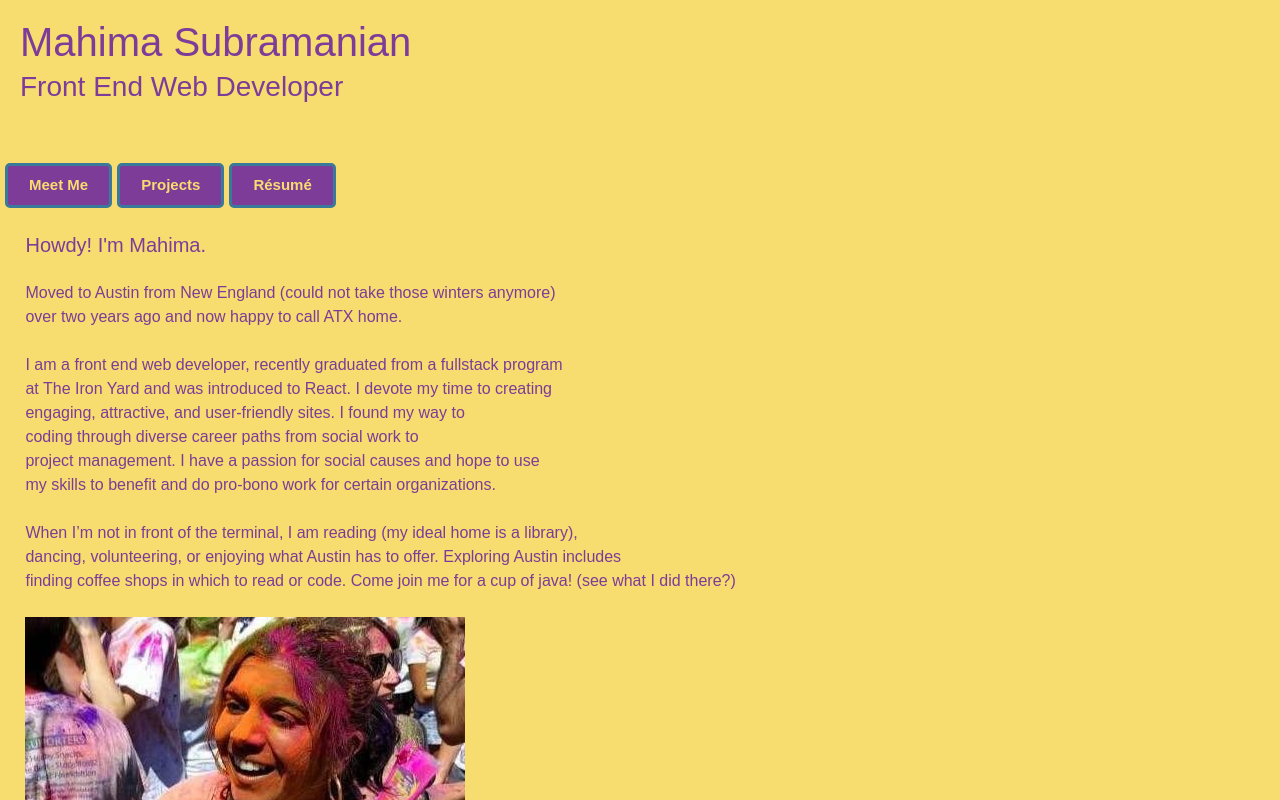
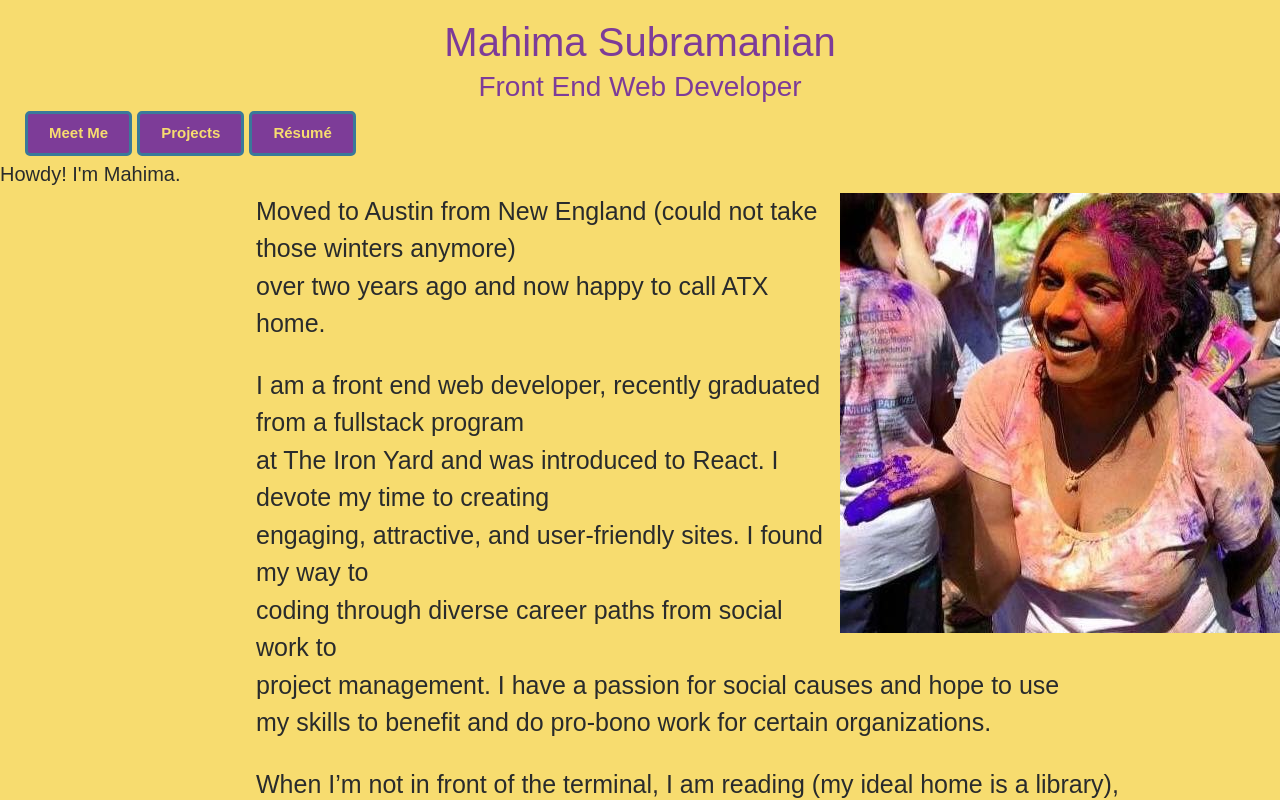
Before and after one commit to Smahima/smahima.github.io, a React (Create React App) app: page / in a window 1280 px wide. Shown: the top 800 px of the page. Built offline with nearby package versions, Linux system fonts and the light colour scheme.

Commit message:
centered header, brought picture to side of text on about.

```diff
--- a/src/components/About.js
+++ b/src/components/About.js
@@ -9,6 +9,11 @@ export default class About extends Component {
       <div className="About">
 
         <div className="about">
+
+          <div className="pic">
+            <img src={picture} alt="Me at a Holi celebration, covered in colorful powder">
+            </img>
+          </div>
 
           <p>Moved to Austin from New England (could not take those winters anymore)</p>
           <p>over two years ago and now happy to call ATX home.</p><br></br>
@@ -24,10 +29,7 @@ export default class About extends Component {
           <p>dancing, volunteering, or enjoying what Austin has to offer. Exploring Austin includes</p>
           <p>finding coffee shops in which to read or code. Come join me for a cup of java! (see what I did there?)</p><br></br>
 
-        <div className="pic">
-          <img src={picture} alt="Me at a Holi celebration, covered in colorful powder">
-          </img>
-        </div>
+
 
         </div>
 
--- a/src/components/BaseLayout.js
+++ b/src/components/BaseLayout.js
@@ -16,13 +16,15 @@ class BaseLayout extends Component {
         <h1> Mahima Subramanian</h1>
         <h3> Front End Web Developer</h3>
 
+        <div className="nav">
+        <button><NavLink activeClassName="selected" className="nav-link" exact to="/about">Meet Me</NavLink></button>
+        <button><NavLink activeClassName="selected" className="nav-link" to="/projects">Projects</NavLink></button>
+        <button><NavLink activeClassName="selected" className="nav-link" to="/resume">Résumé</NavLink></button>
+        </div>
+
        </div>
 
-      <div className="nav">
-      <button><NavLink activeClassName="selected" className="nav-link" exact to="/about">Meet Me</NavLink></button>
-      <button><NavLink activeClassName="selected" className="nav-link" to="/projects">Projects</NavLink></button>
-      <button><NavLink activeClassName="selected" className="nav-link" to="/resume">Résumé</NavLink></button>
-      </div>
+
         {this.props.children}
 
         <footer className="contact">
--- a/src/components/Projects.js
+++ b/src/components/Projects.js
@@ -13,8 +13,8 @@ export default class Projects extends Component {
        <div className="portfolio">
 
        <div className="project">
-         <h3> Calculator </h3>
-         <p className="project-info"> A simple calcultor with Johnny 5 as your mascot.</p>
+         <h3> Calculator</h3>
+         <p className="project-info">This project tasked us to create a simple calcultor able to handle basic arithmetic.</p>
          <img src={calculator} className="portfolio-image"/>
          <p className="technology"> <span className="bold"> Technology used:</span> CSS, HTML5, JavaScript</p>
          <div className="project-links">
@@ -36,7 +36,7 @@ export default class Projects extends Component {
 
          <div className="project">
            <h3>Natya Connect</h3>
-           <p className="project-info"> A forum to connect Bharathanatyam enthusiasts</p>
+           <p className="project-info">A forum to connect Bharathanatyam enthusiasts</p>
            <p className="technology"> <span className="bold"> Technology used:</span> CSS, HTML5, JavaScript, React</p>
         </div>
 
--- a/src/styles/index.css
+++ b/src/styles/index.css
@@ -3,24 +3,11 @@ body {
   padding: 0;
   font-family: sans-serif;
   background-color: #F7DC6F;
-
 }
 
-.App {
-  text-align: center;
-}
-
-.About {
-  margin: 2% 0 0 1%;
-  color: #7D3C98;
-
-}
-
-.about h5 {
-  margin-left: 1%;
-}
 .about p {
-  margin-bottom: 0;
+  margin: 0 0 0 20%;
+  font-size: 25px;
 }
 
 .header {
@@ -29,11 +16,12 @@ body {
   padding: 20px;
   color:   #7D3C98;
   margin-bottom: 1%;
+  text-align: center;
 }
 
-.nav {
-  display: flex;
-  flex-direction: row;
+.pic {
+  float: right;
+  border-radius: 10px;
 }
 
 button {
@@ -53,11 +41,10 @@ button:hover {
   color:  #F7DC6F;
   font-weight: bold;
   font-size: 15px;
+  display: flex;
+  flex-direction: row;
 }
 
-.pic {
-  display: flex;
-}
 .contact {
   background-color:  #F7DC6F;
   color:#7D3C98;
```
